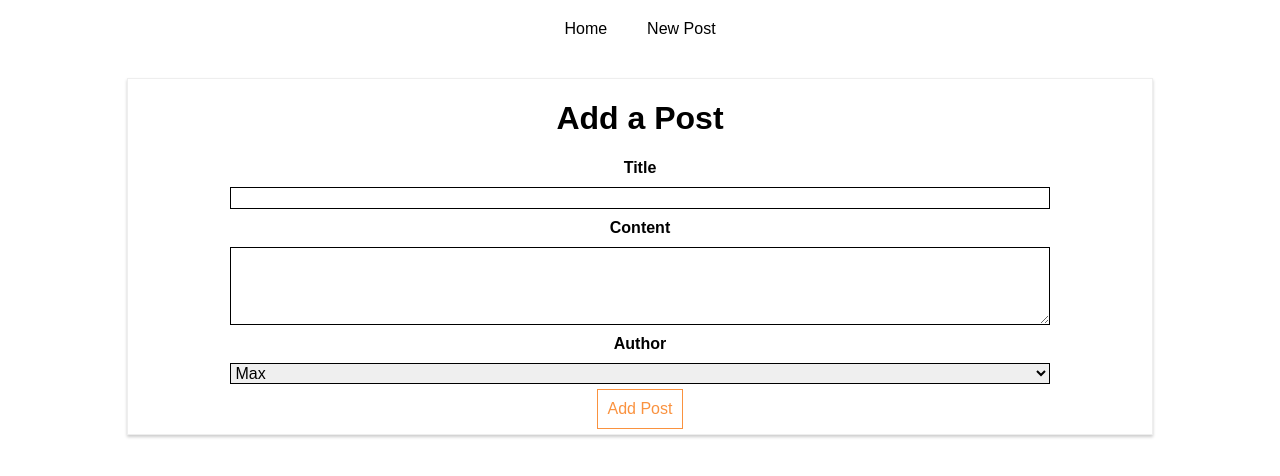
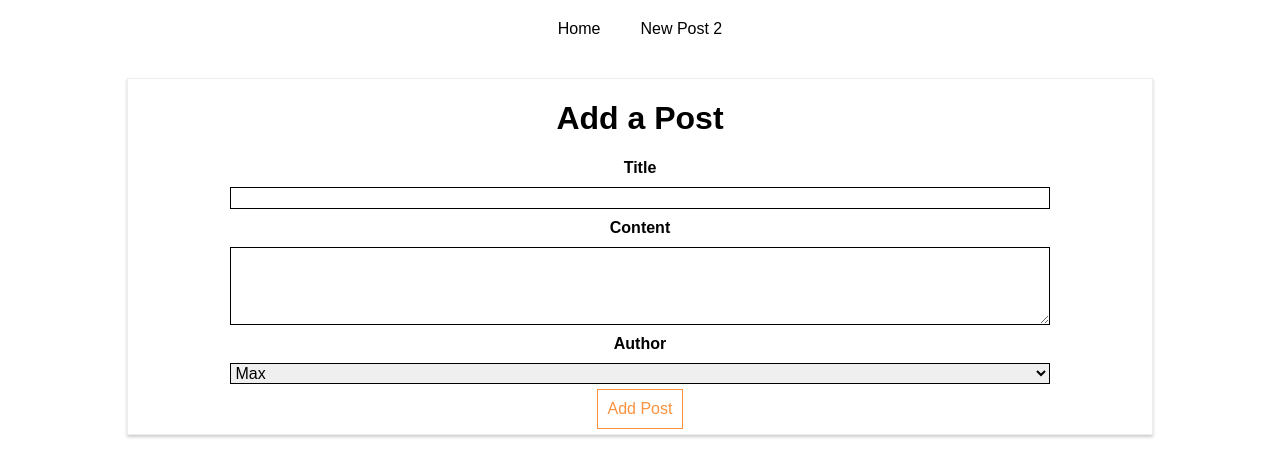
Before and after one commit to reymillenium/http--01-starting-setup, a React (Create React App) app: page /new-post in a window 1280 px wide. Shown: the top 476 px of the page. Built offline with nearby package versions, Linux system fonts and the light colour scheme.

Commit message:
Added method 'componentDidMount' to the NewPost component

```diff
--- a/src/axios.js
+++ b/src/axios.js
@@ -8,7 +8,7 @@ const instance = axios.create({
 instance.defaults.headers.common['Authorization'] = 'AUTH TOKEN FROM INSTANCE';
 
 instance.interceptors.request.use(requestConfig => {
-    console.log(requestConfig);
+    // console.log(requestConfig);
     // We could also Edit the request configuration before returning the requestConfig (that's the idea behind the interceptor)
     // And we could also add headers (example: an authorization header), etc
     return requestConfig;
--- a/src/containers/Blog/Blog.js
+++ b/src/containers/Blog/Blog.js
@@ -23,9 +23,9 @@ class Blog extends Component {
                             {/*<li><a href="/">Home Reloading</a></li>*/}
                             {/*<li><a href="/new-post">New Post Reloading</a></li>*/}
                             <li><Link to="/">Home</Link></li>
-                            <li><Link to="/new-post">New Post</Link></li>
+                            {/*<li><Link to="/new-post">New Post</Link></li>*/}
                             {/* Usage example of the Link */}
-                            {/*<li><Link to={{pathname: '/new-post', hash: '#submit', search: '?quick-submit=true'}}>New Post 2</Link></li>*/}
+                            <li><Link to={{pathname: '/new-post', hash: '#submit', search: '?quick-submit=true'}}>New Post 2</Link></li>
                         </ul>
                     </nav>
                 </header>
--- a/src/containers/Blog/NewPost/NewPost.js
+++ b/src/containers/Blog/NewPost/NewPost.js
@@ -8,6 +8,10 @@ class NewPost extends Component {
         title: '',
         content: '',
         author: 'Max'
+    }
+
+    componentDidMount() {
+        console.log(this.props);
     }
 
     postDataHandler = () => {
--- a/src/containers/Blog/Posts/Posts.js
+++ b/src/containers/Blog/Posts/Posts.js
@@ -13,6 +13,7 @@ class Posts extends Component {
     }
 
     componentDidMount() {
+        console.log(this.props);
         // axios.get('https://jsonplaceholder.typicode.com/posts').then(response => {
         axios.get('/posts').then(response => {
             const posts = response.data.slice(0, 4);
```
